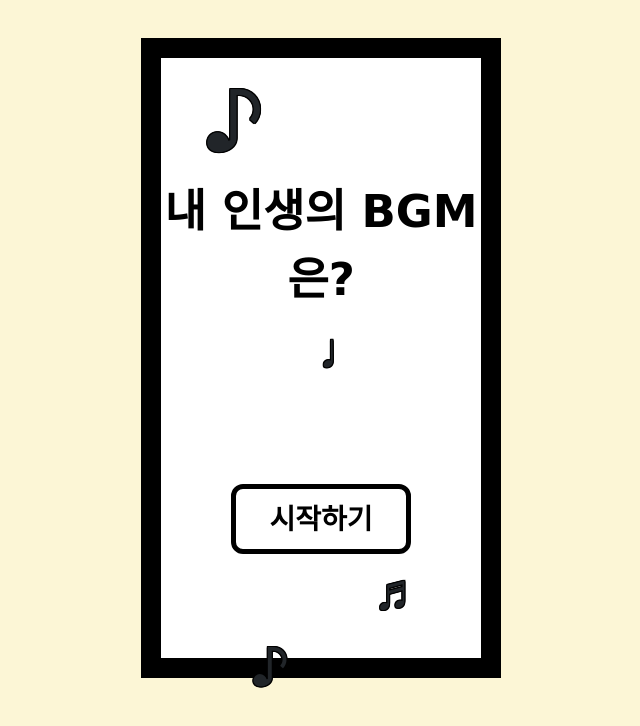
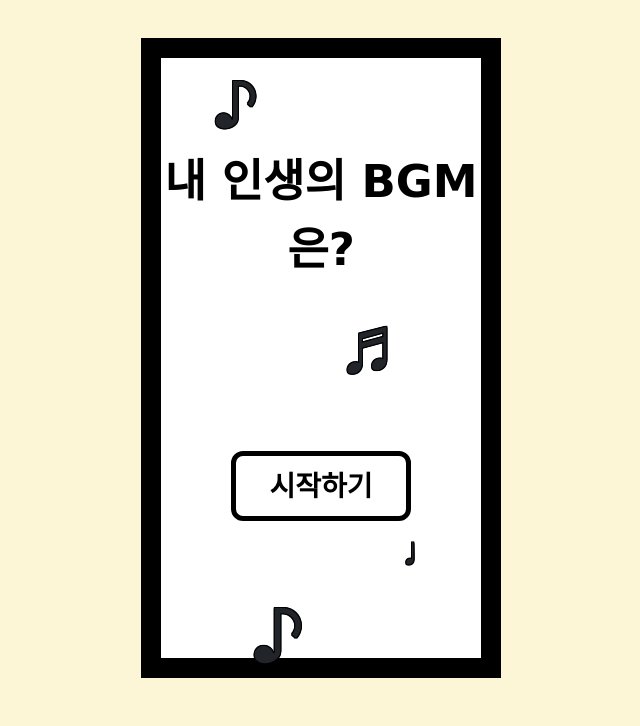
Before and after one commit to sichan1301/MBTI-test, a plain HTML site: page index.html in a window 1280 px wide. Shown: the whole page, without its empty margins (319-959 px from the left). Drawn offline with nearby package versions, Linux system fonts and the light colour scheme; a web font is replaced by a local one.

Commit message:
84 commit

```diff
--- a/index.html
+++ b/index.html
@@ -14,9 +14,9 @@
     <section class="start">
         <p id="start-note1" class="start-note">♪</p>
         <p class="start-text">내 인생의 BGM은?</p>
-        <p id="start-note2" class="start-note">♩</p>
+        <p id="start-note2" class="start-note">♬</p>
         <button class="startbutton" onclick="startsection()">시작하기</button>
-        <p id="start-note3" class="start-note">♬</p>
+        <p id="start-note3" class="start-note">♩</p>
         <p id="start-note4" class="start-note">♪</p>
     </section>
 
--- a/style.css
+++ b/style.css
@@ -17,26 +17,28 @@ body{
 }
 #start-note1{
     text-align: left;
-    font-size:80px;
-    padding-left:13%;
+    font-size:60px;
+    padding-left:16%;
     padding-top:0;
     padding-bottom:0%;
 }
 #start-note2{
     text-align: right;
-    padding-right:35%;
-    font-size:50px;
+    padding-right:20%;
+    font-size:80px;
     padding-top:0;
     padding-bottom:0;
 }
 #start-note3{
     text-align: right;
-    padding-right:18%;
+    font-size:40px;
+    padding-right:12%;
     padding-top:0;
     padding-bottom:0;
 }
 #start-note4{
     text-align: left;
+    font-size:70px;
     padding-left:28%;
     padding-top:0;
     padding-bottom:0;
@@ -63,7 +65,7 @@ body{
 }
 .startbutton{
     display:block;
-    margin-top:30%;
+    margin-top:15%  ;
     width:180px;
     height:70px;
     margin-left:auto;
@@ -78,7 +80,7 @@ body{
     transition:all 0.5s;
 }
 .startbutton:hover{
-    background-color: rgb(248, 205, 237);
+    background-color: rgb(252, 224, 245);
 
 }
 
@@ -366,12 +368,11 @@ body{
         margin-top:0;
         margin-left:0;
         margin-right:0%;
-        margin-bottom:-15%;
+        margin-bottom:-17%;
     }
 
     .question{
         margin-top:0;
-        padding:0;
         margin-left:0;
         margin-right:0%;
         margin-bottom:-17%;
```
